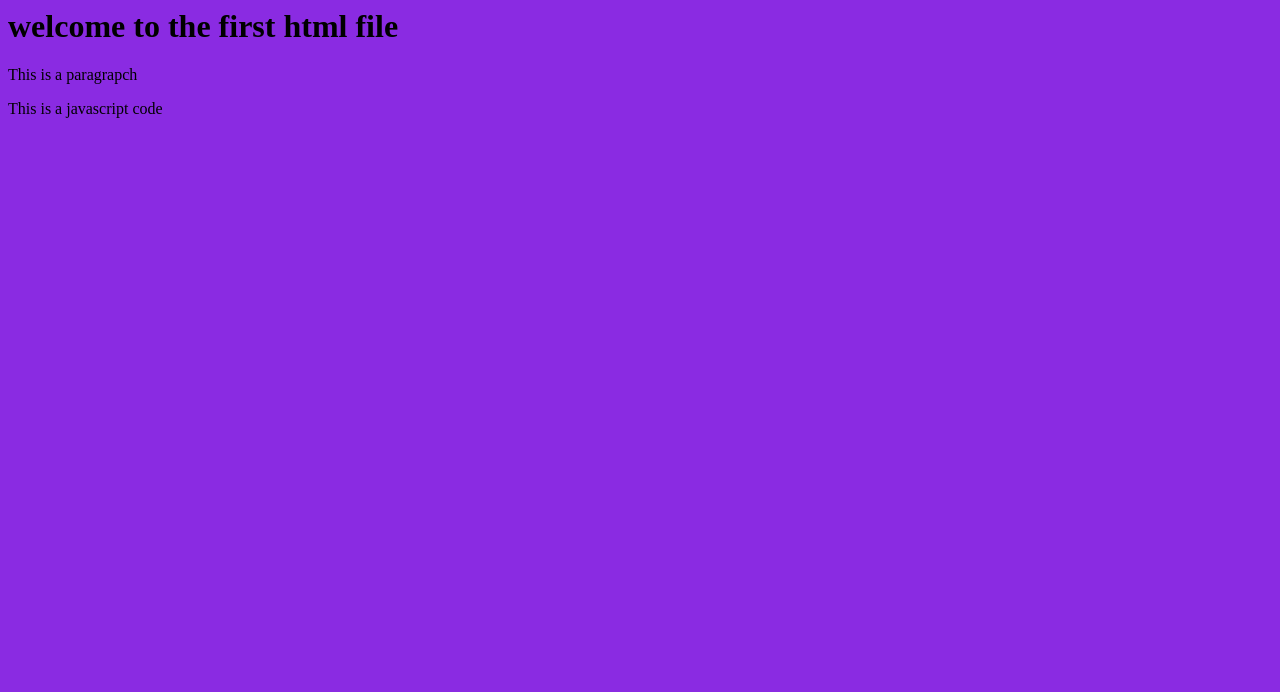
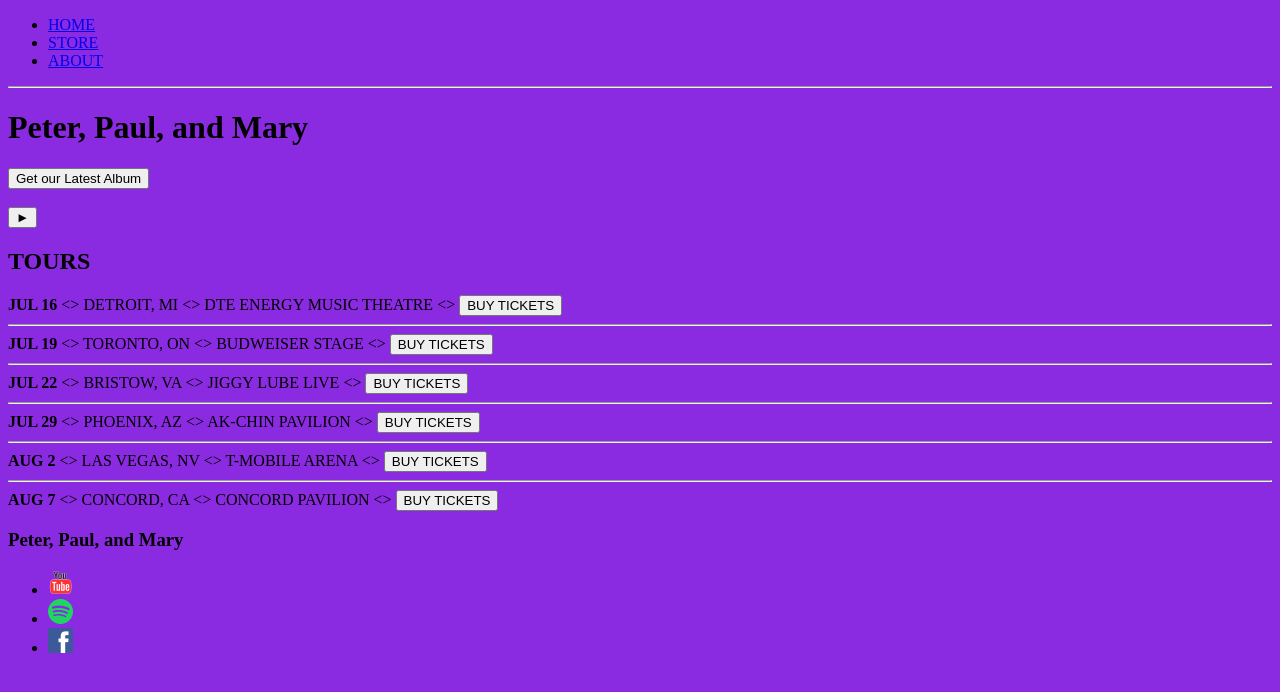
Before and after one commit to dwong-tr88/learn-web-apps, a plain HTML site: page index.html in a window 1280 px wide. Drawn offline with Linux system fonts and the light colour scheme.

Commit message:
From webdev simplified youtube channel HTML series

```diff
--- /dev/null
+++ b/about.html
@@ -0,0 +1,49 @@
+<!DOCTYPE html>
+<html>
+ <head>
+   <title>Peter, Paul, and Mary | About</title>
+    <meta name="description" content="This is the description">
+    <link rel="stylesheet" href="style.css">
+ </head>
+ <body>
+   <header>
+      <nav>
+         <ul>
+            <li><a href="index.html">HOME</a></li>
+            <li><a href="store.html">STORE</a></li>
+            <li><a href="about.html">ABOUT</a></li>
+         </ul>
+         <hr>
+         <h1>Peter, Paul, and Mary</h1>
+      </nav>
+   </header>
+   <section>
+      <h2>ABOUT</h2>
+      <p>Lorem ipsum dolor sit amet consectetur adipisicing elit. Dicta dolorum nulla accusantium perferendis quam explicabo odit quisquam ea natus? Saepe ducimus, minima error alias dolorum consectetur officia architecto voluptatem iure sunt eveniet nam, recusandae explicabo, itaque vel autem. Accusamus suscipit sit labore sed blanditiis a est rem harum expedita veritatis numquam voluptatibus dolore voluptatum sunt repellendus explicabo, excepturi beatae perferendis. Numquam dicta quis ipsum explicabo suscipit alias placeat, ea, vero minus ducimus voluptatibus iste repellendus deleniti? Eos, quas! Voluptatem tempora explicabo, corrupti dolor hic iure quo, ipsum voluptates quaerat omnis accusamus et vel, necessitatibus doloribus optio. Odio nobis ad molestias.</p>
+      <img src="images/Band-Members.jpeg">
+      <p>Lorem ipsum dolor, sit amet consectetur adipisicing elit. Distinctio qui consequuntur aut. Nobis debitis ipsum soluta sit itaque officiis impedit maiores suscipit magni id harum consequuntur quas delectus culpa, saepe nostrum, autem ullam! Assumenda molestiae reprehenderit sunt ducimus id saepe porro vitae asperiores eum accusantium? Illum aliquid excepturi magni quos.</p>
+
+   </section>
+   <footer>
+      <h3>Peter, Paul, and Mary</h3>
+      <ul>
+         <li>
+            <a href="https://youtube.com" target="_blank">
+               <img src="images/youtube logo.png">
+            </a>
+         </li>
+         <li>
+            <a href="https://spotify.com" target="_blank">
+               <img src="images/spotify logo.png">
+            </a>
+         </li>
+         <li>
+            <a href="https://facebook.com" target="_blank">
+               <img src="images/facebook logo.png">
+         </a>
+         </li>      </ul>
+   </footer>
+
+    <!--script src="script.js"></script-->
+ </body>
+</html>
--- a/index.html
+++ b/index.html
@@ -1,12 +1,111 @@
+<!DOCTYPE html>
 <html>
  <head>
-    <title>Learn HTML CSS Javascript</title>
+    <title>Peter, Paul, and Mary</title>
+    <meta name="description" content="This is the description">
     <link rel="stylesheet" href="style.css">
  </head>
  <body>
-    <h1>welcome to the first html file</h1>
-    <p>This is a paragrapch</p>
+   <header>
+      <nav>
+         <ul>
+            <li><a href="index.html">HOME</a></li>
+            <li><a href="store.html">STORE</a></li>
+            <li><a href="about.html">ABOUT</a></li>
+         </ul>
+      </nav>
+      <hr>
+      <h1>Peter, Paul, and Mary</h1>
+      <button>Get our Latest Album</button>
+      <br>
+      <br>
+      <!-- TODO: Find a suitable background image -->
+      <button>&#9658</button>
+   </header>
+   <section>
+      <h2>TOURS</h2>
+      <div>
+         <div>
+            <strong>JUL 16</strong>
+            &lt;&gt;
+            <span>DETROIT, MI</span>
+            &lt;&gt;
+            <span>DTE ENERGY MUSIC THEATRE</span>
+            &lt;&gt;
+            <button type="button">BUY TICKETS</button>
+            <hr>
+        </div>
+        <div>
+            <strong>JUL 19</strong>
+            &lt;&gt;
+            <span>TORONTO, ON</span>
+            &lt;&gt;
+            <span>BUDWEISER STAGE</span>
+            &lt;&gt;
+            <button type="button">BUY TICKETS</button>
+            <hr>
+        </div>
+        <div>
+            <strong>JUL 22</strong>
+            &lt;&gt;
+            <span>BRISTOW, VA</span>
+            &lt;&gt;
+            <span>JIGGY LUBE LIVE</span>
+            &lt;&gt;
+            <button type="button">BUY TICKETS</button>
+            <hr>
+        </div>
+        <div>
+            <strong>JUL 29</strong>
+            &lt;&gt;
+            <span>PHOENIX, AZ</span>
+            &lt;&gt;
+            <span>AK-CHIN PAVILION</span>
+            &lt;&gt;
+            <button type="button">BUY TICKETS</button>
+            <hr>
+        </div>
+        <div>
+            <strong>AUG 2</strong>
+            &lt;&gt;
+            <span>LAS VEGAS, NV</span>
+            &lt;&gt;
+            <span>T-MOBILE ARENA</span>
+            &lt;&gt;
+            <button type="button">BUY TICKETS</button>
+            <hr>
+        </div>
+        <div>
+            <strong>AUG 7</strong>
+            &lt;&gt;
+            <span>CONCORD, CA</span>
+            &lt;&gt;
+            <span>CONCORD PAVILION</span>
+            &lt;&gt;
+            <button type="button">BUY TICKETS</button>
+        </div>
+      </div>
+   </section>
+   <footer>
+      <h3>Peter, Paul, and Mary</h3>
+      <ul>
+         <li>
+            <a href="https://youtube.com" target="_blank">
+               <img src="images/youtube logo.png">
+            </a>
+         </li>
+         <li>
+            <a href="https://spotify.com" target="_blank">
+               <img src="images/spotify logo.png">
+            </a>
+         </li>
+         <li>
+            <a href="https://facebook.com" target="_blank">
+               <img src="images/facebook logo.png">
+         </a>
+         </li>      </ul>
+   </footer>
 
-    <script src="script.js"></script>
+    <!--script src="script.js"></script-->
  </body>
 </html>
```
Also changed, not shown: store.html (added, +152 -0 lines), images/Album 1.png (added), images/Album 2.png (added), images/Album 3.png (added), images/Album 4.png (added), images/Cofee.png (added), images/Facebook Logo.png (added), images/Shirt.png (added), images/Spotify Logo.png (added), images/YouTube Logo.png (added), images/band-members.jpeg (added), 1 other file.
